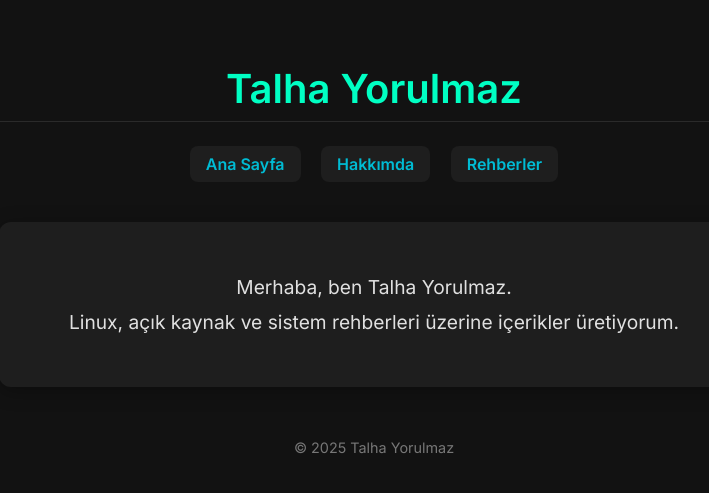
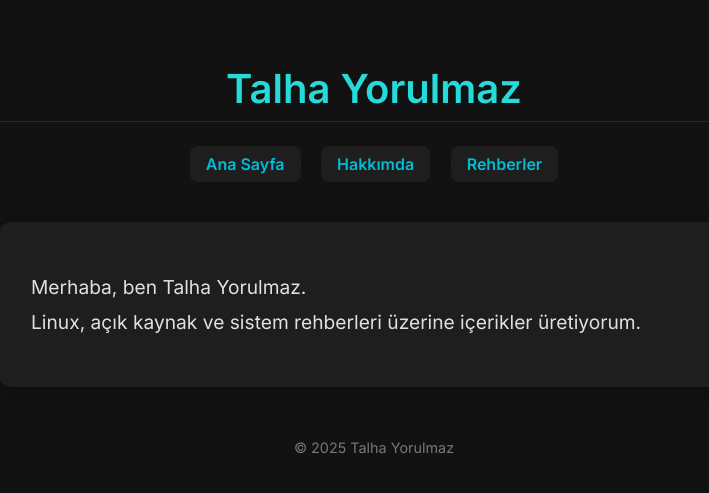
Before and after one commit to talhayrlmz/talhayorulmaz.github.io, a Jekyll site: the page built from index.md, in a window 1280 px wide. Shown: the top 493 px of the page, without its empty margins (266-975 px from the left). Built offline with Jekyll 4.4.1, drawn with Linux system fonts in a browser that asks for light colours.

Commit message:
Update main.scss

```diff
--- a/assets/css/main.scss
+++ b/assets/css/main.scss
@@ -1,12 +1,15 @@
 ---
 ---
 
+@import url('https://fonts.googleapis.com/css2?family=Inter:wght@400;600&display=swap');
 
 :root {
   --bg-color: #121212;
   --text-color: #e0e0e0;
   --accent: #00bcd4;
   --accent-hover: #26dada;
+  --card-bg: #1e1e1e;
+  --code-bg: #222;
 }
 
 body {
@@ -30,12 +33,12 @@
 
 header h1 {
   font-size: 2.5rem;
-  color: #00ffc3;
+  color: var(--accent-hover);
   margin-bottom: 1rem;
 }
 
 nav a {
-  background-color: #1e1e1e;
+  background-color: var(--card-bg);
   padding: 0.5rem 1rem;
   margin: 0.5rem;
   border-radius: 8px;
@@ -43,7 +46,7 @@
   color: var(--accent);
   font-weight: bold;
   text-decoration: none;
-  transition: background 0.3s;
+  transition: all 0.3s ease-in-out;
 }
 
 nav a:hover {
@@ -52,21 +55,23 @@
 }
 
 main {
-  background-color: #1e1e1e;
+  background-color: var(--card-bg);
   padding: 2rem;
   border-radius: 12px;
   box-shadow: 0 4px 20px rgba(0, 0, 0, 0.3);
   font-size: 1.2rem;
   margin-bottom: 3rem;
+  text-align: left;
 }
 
 footer {
   color: #777;
   font-size: 0.9rem;
+  margin-top: 2rem;
 }
 
 h1, h2, h3 {
-  color: #00ffc3;
+  color: var(--accent-hover);
   margin-top: 2rem;
   border-bottom: 1px solid #2a2a2a;
   padding-bottom: 0.5rem;
@@ -78,15 +83,26 @@
 }
 
 code, pre {
-  background: #222;
-  padding: 0.2rem 0.4rem;
+  background: var(--code-bg);
+  padding: 0.3rem 0.5rem;
   border-radius: 5px;
   font-family: 'Fira Code', monospace;
+  color: #8aff80;
+  overflow-x: auto;
 }
 
 @media (max-width: 600px) {
+  .container {
+    padding: 1rem;
+  }
+
   nav a {
     display: block;
-    margin-bottom: 0.5rem;
+    margin: 0.5rem auto;
+    width: 90%;
+  }
+
+  main {
+    font-size: 1rem;
   }
 }
```
